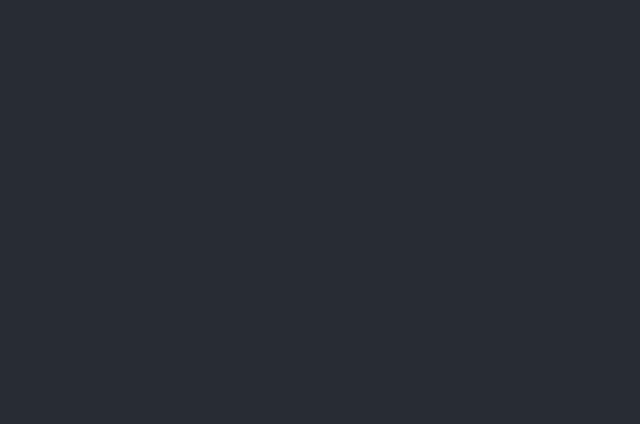
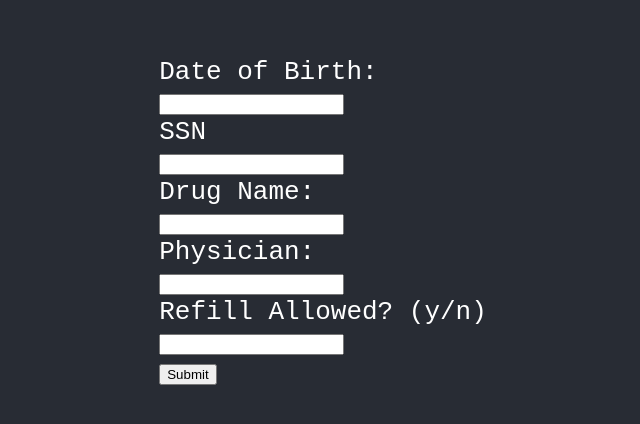
Before and after one commit to AhmadBajwaCS/Pharmacy-Database-App, a React (Create React App) app in the folder frontend/: page /log in a window 1280 px wide. Shown: the part 178-602 px from the top of the page, without its empty margins (317-957 px from the left). Built offline with nearby package versions, Linux system fonts and the light colour scheme.

Commit message:
AddnewCustomer & Log Prescription added

```diff
--- a/frontend/src/App.js
+++ b/frontend/src/App.js
@@ -2,6 +2,7 @@ import logo from './logo.svg';
 import './App.css';
 import HomePageButtons from './components/HomePageButtons'
 import AddNewCustomer from './components/AddNewCustomer'
+import LogPrescription from './components/LogPrescription'
 import Table from './components/Table'
 import {Route} from 'react-router-dom'
 
@@ -11,6 +12,7 @@ function App() {
 
         <Route path="/" exact component={HomePageButtons} />
         <Route path="/new" exact component={AddNewCustomer} />
+        <Route path="/log" exact component={LogPrescription} />
         <Route path="/table" exact component={Table} />
 
     </div>
--- /dev/null
+++ b/frontend/src/components/AddNewCustomer.css
@@ -0,0 +1,8 @@
+.topnav a {
+    float: left;
+    color: #f2f2f2;
+    text-align: center;
+    padding: 14px 16px;
+    text-decoration: none;
+    font-size: 17px;
+}
--- a/frontend/src/components/AddNewCustomer.js
+++ b/frontend/src/components/AddNewCustomer.js
@@ -1,9 +1,21 @@
 import React from 'react';
+import './AddNewCustomer.css';
 
 function AddNewCustomer(props) {
     return (
         <div>
-            I'm a new customer
+            <form>
+                First Name:<br></br>
+                    <input type="text" name="fname" /> <br></br>
+                Last Name:  <br></br>
+                    <input type="text" name="lname" /> <br></br>
+                Date of Birth:<br></br>
+                <input type="text" name="dob" /> <br></br>
+                Address  <br></br>
+                <input type="text" name="address" /> <br></br>
+                SSN  <br></br>
+                <input type="text" name="ssn" /> <br></br>
+            </form>
         </div>
     );
 }
--- /dev/null
+++ b/frontend/src/components/LogPrescription.js
@@ -0,0 +1,26 @@
+import React from 'react';
+import './LogPrescription.css';
+
+function LogPrescription(props) {
+    return (
+        <div>
+            <form>
+
+                Date of Birth:<br></br>
+                <input type="text" name="dob" /> <br></br>
+                SSN  <br></br>
+                <input type="text" name="ssn" /> <br></br>
+                Drug Name:<br></br>
+                <input type="text" name="drug" /> <br></br>
+                Physician:  <br></br>
+                <input type="text" name="doc" /> <br></br>
+                Refill Allowed? (y/n)  <br></br>
+                <input type="text" name="refill" /> <br></br>
+
+                <input type="submit" value="Submit"/>
+            </form>
+        </div>
+    );
+}
+
+export default LogPrescription;
```
Also changed, not shown: frontend/src/components/LogPrescription.css (added).
